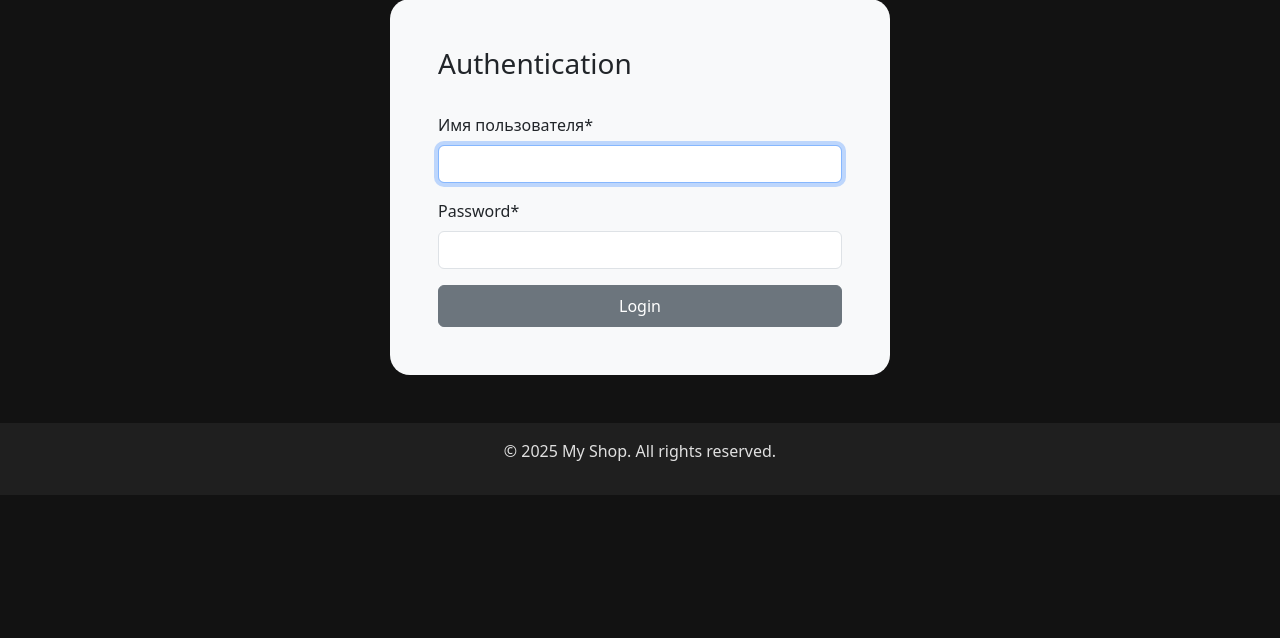
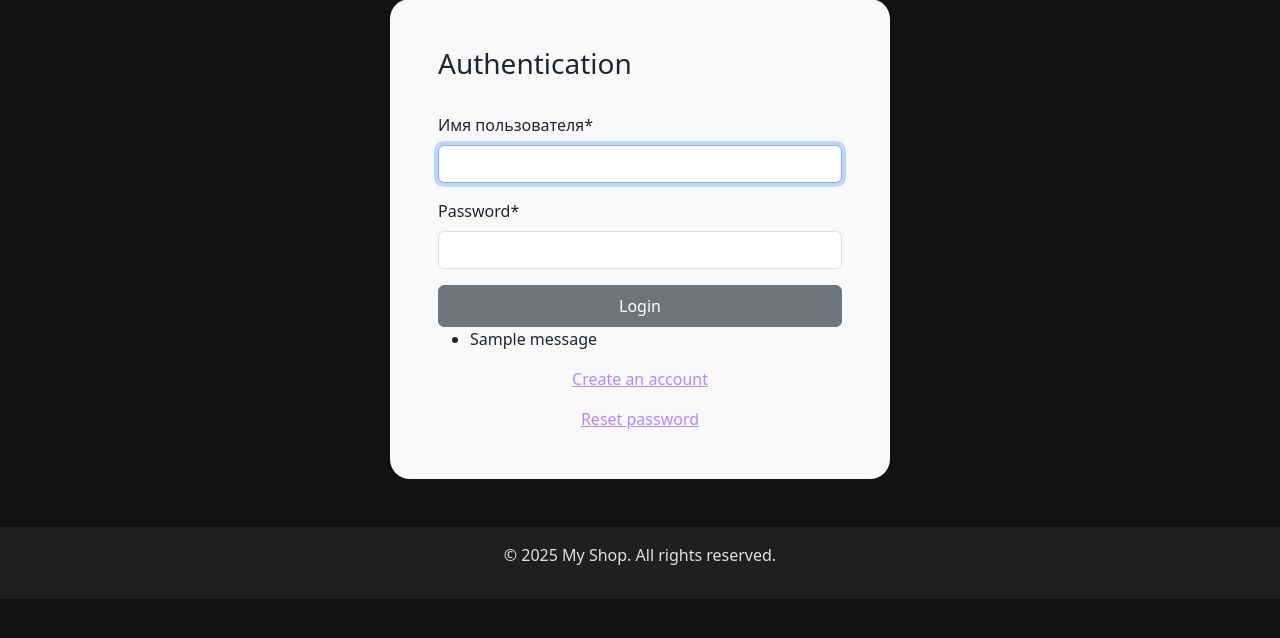
Before and after one commit to rexileer/shopi, a Django app: page /account/login/ in a window 1280 px wide. Shown: the part 129-767 px from the top of the page. Run offline with Django 4.2, Linux system fonts and the light colour scheme; tables that the repository leaves empty hold one stand-in row (values such as "Sample post"); one stand-in notice (Sample message) is shown; some libraries are stand-ins or nearby versions.

Commit message:
Update login.html
buttons to register and reset password

```diff
--- a/bigcorp/account/templates/account/login/login.html
+++ b/bigcorp/account/templates/account/login/login.html
@@ -32,6 +32,39 @@
         {{ form|crispy }}
         <button class="btn btn-secondary w-100 btn-block p-2 btn-register" type="submit" value="Login">Login</button>
     </form>
+
+    {% if form.errors %}
+        <div class="alert alert-danger" role="alert">
+            {% for field in form %}
+                {% if field.errors %}
+                    {{ field.errors }}
+                {% endif %}
+            {% endfor %}
+        </div>
+    {% endif %}
+
+    {% if messages %}
+    <ul class="messages">
+        {% for message in messages %}
+        <li class="{{ message.tags }}">
+            {{ message|safe}}
+        </li>
+        {% endfor %}
+    </ul>
+    {% endif %}
+
+    <div class="text-center mt-3">
+        <a href="{% url 'account:register' %}">
+            Create an account
+        </a>
+    </div>
+
+    <div class="text-center mt-3">
+        <a href="{% url 'account:password_reset' %}">
+            Reset password
+        </a>
+    </div>
+
 </div>
 
 {% endblock %}
```
